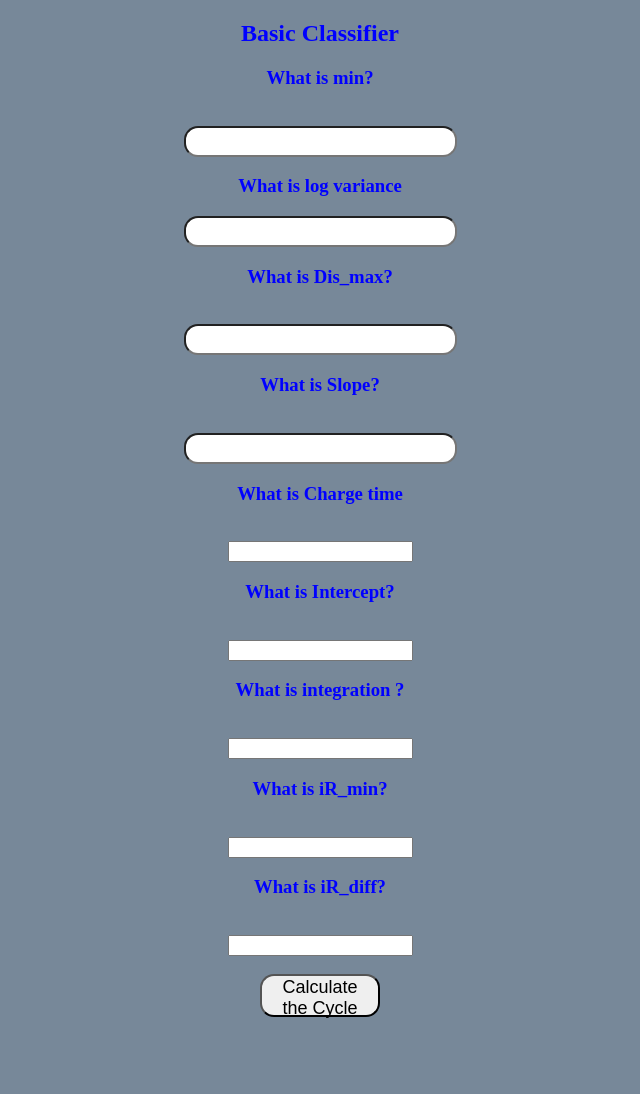
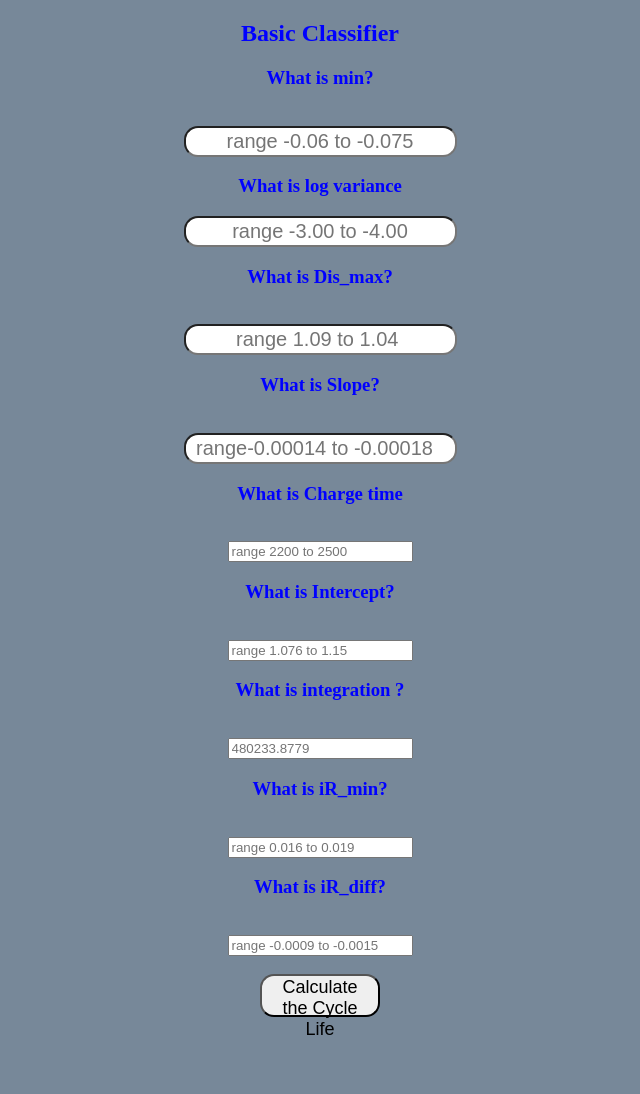
Before and after one commit to vnkgithub/Heroku_Deployment1, a Flask app: page / in a window 1280 px wide. Shown: the whole page, without its empty margins (320-960 px from the left). Before the commit the page ends 1018 px from the top, so only its background shows below. Run offline with Flask 2, Linux system fonts and the light colour scheme; parts of the project's set-up code (start-up, migrations or seed data) failed here and were passed over.

Commit message:
Update index.html

```diff
--- a/templates/index.html
+++ b/templates/index.html
@@ -4,7 +4,7 @@
 <head>
     <meta charset="UTF-8">
     <meta name="viewport" content="width=device-width, initial-scale=1.0">
-    <title>Document</title>
+    <title>Battery-Life-Prediction</title>
 </head>
 
 <body>
@@ -12,17 +12,17 @@
     <div style="color:blue">
         <form action="{{ url_for('predict')}}" method="post">
             <h2>Basic Classifier</h2>
-            <h3>What is min?</h3><br><input id="first" name="min1" required="required">
-            <h3>What is log variance</h3><input id="second" name="log10_Var100_10" required="required">
-            <h3>What is Dis_max?</h3><br><input id="third" name="Dis_max" required="required">
-            <h3>What is Slope?</h3><br><input id="fourth" name="Slope" required="required">
-            <h3>What is Charge time</h3><br><input id="five" name="charge_tym" required="required">
-            <h3>What is Intercept?</h3><br><input id="six" name="Intercept" required="required">
-            <h3>What is integration ?</h3><br><input id="seven" name="Intergration" required="required">
-            <h3>What is iR_min?</h3><br><input id="eight" name="IR_min" required="required">
-            <h3>What is iR_diff?</h3><br><input id="nine" name="IR_diff" required="required">
+            <h3>What is min?</h3><br><input id="first" name="min1" placeholder="range -0.06 to -0.075" required="required">
+            <h3>What is log variance</h3><input id="second" name="log10_Var100_10" placeholder="range -3.00 to -4.00" required="required">
+            <h3>What is Dis_max?</h3><br><input id="third" name="Dis_max" placeholder="range 1.09 to 1.04 " required="required">
+            <h3>What is Slope?</h3><br><input id="fourth" name="Slope" placeholder="range-0.00014 to -0.00018  " required="required">
+            <h3>What is Charge time</h3><br><input id="five" name="charge_tym" placeholder="range 2200 to 2500 "  required="required">
+            <h3>What is Intercept?</h3><br><input id="six" name="Intercept" placeholder="range 1.076 to 1.15 " required="required">
+            <h3>What is integration ?</h3><br><input id="seven" name="Intergration" placeholder="480233.8779" required="required">
+            <h3>What is iR_min?</h3><br><input id="eight" name="IR_min" placeholder="range 0.016 to 0.019 " required="required">
+            <h3>What is iR_diff?</h3><br><input id="nine" name="IR_diff" placeholder="range -0.0009 to -0.0015 " required="required">
 
-            <br><br><button id="sub" type="submit ">Calculate the Cycle</button>
+            <br><br><button id="sub" type="submit ">Calculate the Cycle Life</button>
             <br>
 
 
```
